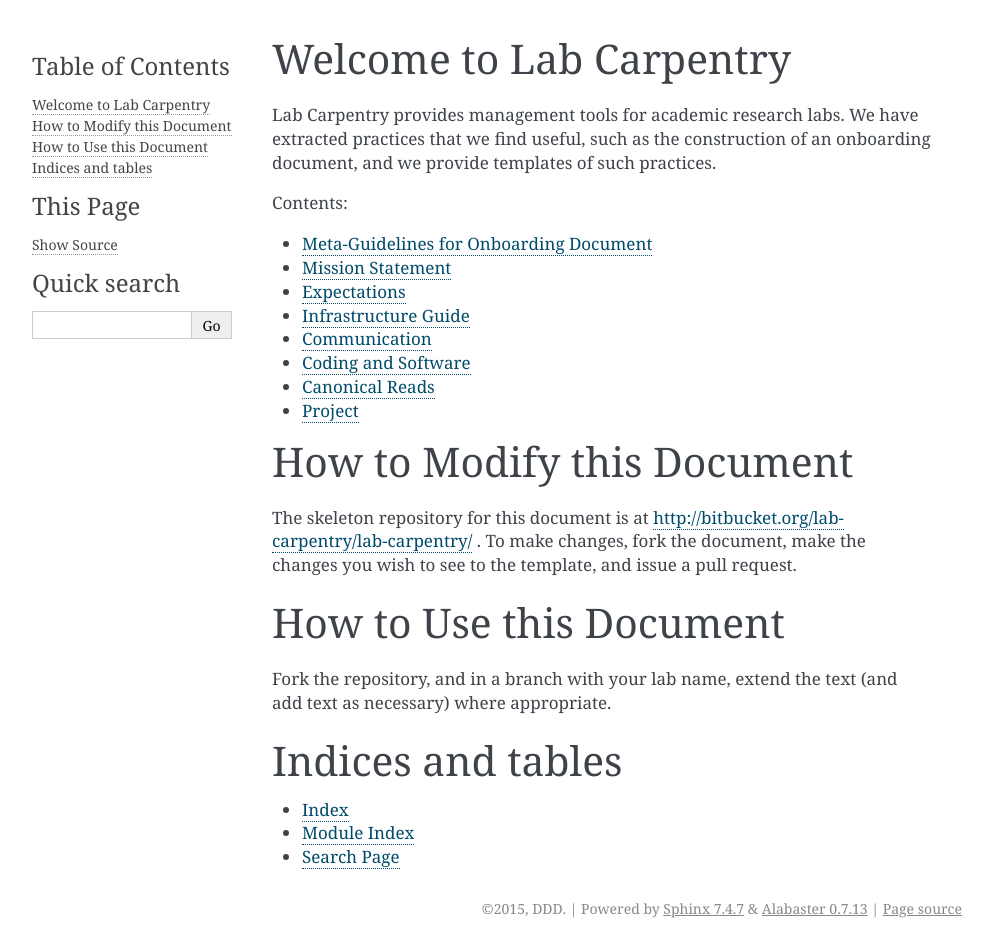
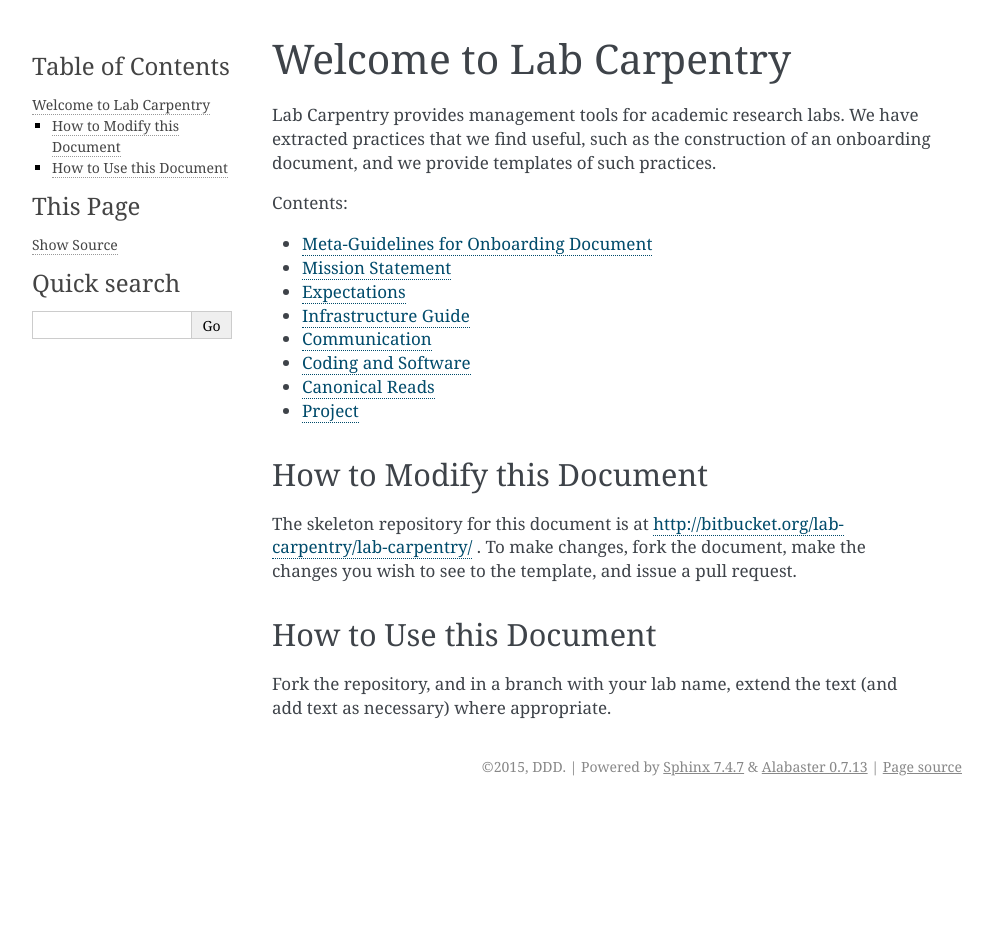
Before and after one commit to lab-carpentry/blueprint-onboarding, a Sphinx documentation site: the page built from source/index.rst, in a window 1280 px wide. Shown: the whole page, without its empty margins (148-1141 px from the left). Built offline with Sphinx 7.4.7, drawn with Linux system fonts in a browser that asks for light colours; after the commit the page ends 900 px from its top, so only the background shows below that.

Commit message:
Update index
Switching to subsection headers for secondary information, removing indexing tables at bottom.

```diff
--- a/source/index.rst
+++ b/source/index.rst
@@ -25,7 +25,7 @@ Contents:
    project
 
 How to Modify this Document
-===========================
+----------------------------
 
 The skeleton repository for this document is at
 http://bitbucket.org/lab-carpentry/lab-carpentry/ .  To make changes, fork the
@@ -33,14 +33,7 @@ document, make the changes you wish to see to the template, and issue a pull
 request.
 
 How to Use this Document
-========================
+----------------------------
 
 Fork the repository, and in a branch with your lab name, extend the text
 (and add text as necessary) where appropriate.
-
-Indices and tables
-==================
-
-* :ref:`genindex`
-* :ref:`modindex`
-* :ref:`search`
```
